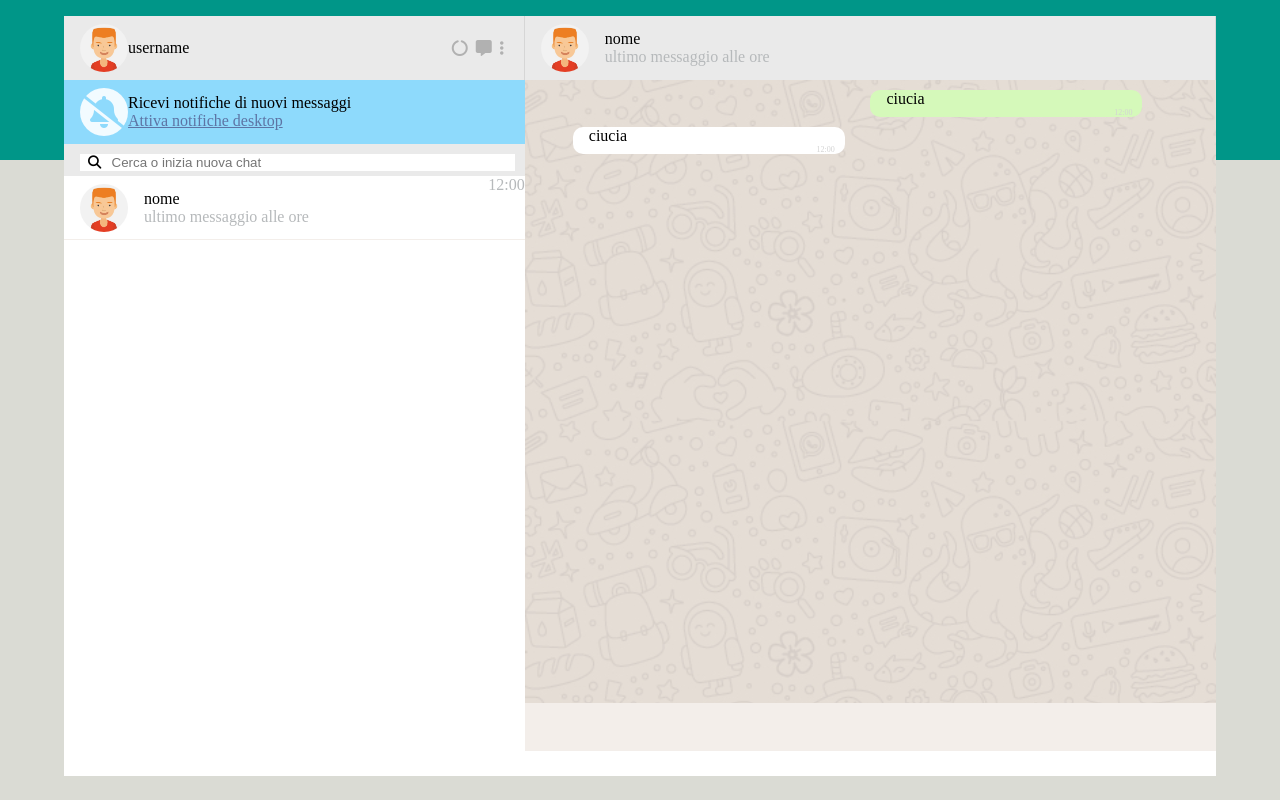
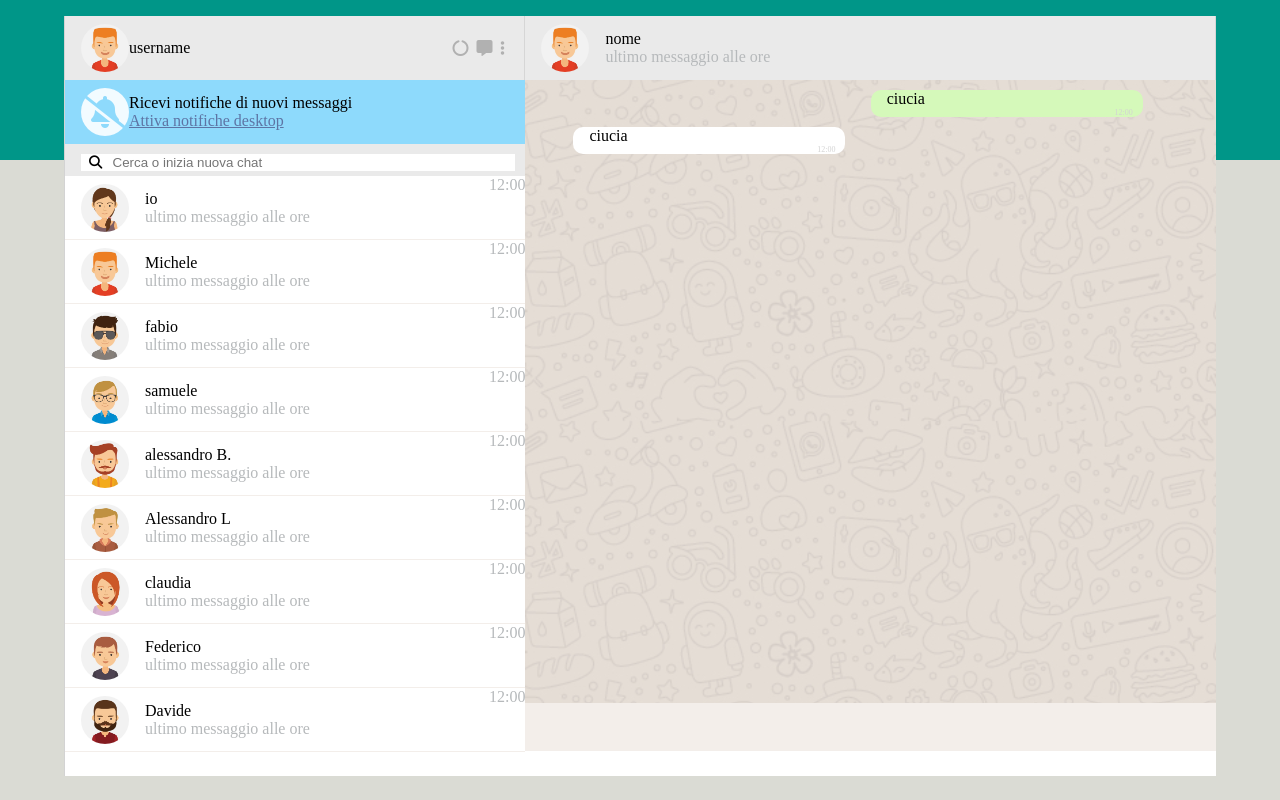
Before and after one commit to sidra1991/vue-boolzapp, a plain HTML site: page index.html in a window 1280 px wide. Drawn offline with nearby package versions, Linux system fonts and the light colour scheme.

Commit message:
ci sono tutti

```diff
--- a/index.html
+++ b/index.html
@@ -11,7 +11,7 @@
 
 <body>
 
-    <div class=" webApp ">
+    <div id="webApp">
         <div class="rectangle">
             <div class="containerApp">
                 <div class="leftApp">
@@ -37,19 +37,24 @@
                         <button class="sebtn" type="button"> <i class="fa-solid fa-magnifying-glass"></i></button>
                         <input class="sebtn sein" type="text" placeholder="Cerca o inizia nuova chat">
                     </div>
+
+                    <!-- lista amici -->
+
                     <div class="friends">
-                        <div class="friend">
-                            <img class="avatar" src="img/avatar_1.jpg" alt="">
+                        <div v-for="(el, index) in boolzappList" class="friend" @click="cange">
+                            <img class="avatar" :src="boolzappList[index].avatar" alt="">
                             <div class="text">
-                                <span>nome</span>
+                                <span>{{el.user}}</span>
                                 <p class="ttxx"> ultimo messaggio alle ore </p>
                             </div>
-                            <span class="time"> 12:00 </span>
+                            <span class="time"> {{el.uTime}} </span>
                         </div>
                     </div>
                 </div>
+
+
                 <div class="rightApp">
-                    <div class="user">
+                    <div class="user"  >
                         <img class="avatar" src="img/avatar_1.jpg" alt="">
                         <div class="text">
                             <span>nome</span>
--- a/stile/script.js
+++ b/stile/script.js
@@ -0,0 +1,126 @@
+
+
+const app = new Vue({
+    el: '#webApp',
+    data:{
+        boolzappList:[
+            {
+                id: 0,
+                user: 'io',
+                avatar: "img/avatar_io.jpg",
+                uTime: "12:00",
+                message: [
+                    {
+                        content:"hai portato giu il cane?",
+                        hours:"15:30",
+                    },
+                    {
+                        content:"ricordati di stendere i panni",
+                        hours:"15:50"
+                    },
+                ],
+            },
+            {
+                id: 1,
+                user: "Michele",
+                avatar: "img/avatar_1.jpg",
+                uTime: "12:00",
+                message: [
+                    {
+                        content:"si tutto fatto",
+                        hours:"16:15",
+                    },
+                ],
+            },
+            {
+                id: 2,
+                user: "fabio",
+                avatar: `img/avatar_2.jpg`,
+                uTime: "12:00",
+                message: [
+                    {
+                        content:"",
+                        hours:"",
+                    },
+                ],
+            },
+            {
+                id: 3,
+                user: "samuele",
+                avatar: `img/avatar_3.jpg`,
+                uTime: "12:00",
+                message: [
+                    {
+                        content:"",
+                        hours:"",
+                    },
+                ],
+            },
+            {
+                id: 4,
+                user: "alessandro B.",
+                avatar: `img/avatar_4.jpg`,
+                uTime: "12:00",
+                message: [
+                    {
+                        content:"",
+                        hours:"",
+                    },
+                ],
+            },
+            {
+                id: 5,
+                user: "Alessandro L",
+                avatar: `img/avatar_5.jpg`,
+                uTime: "12:00",
+                message: [
+                    {
+                        content:"",
+                        hours:"",
+                    },
+                ],
+            },
+            {
+                id: 6,
+                user: "claudia",
+                avatar: `img/avatar_6.jpg`,
+                uTime: "12:00",
+                message: [
+                    {
+                        content:"",
+                        hours:"",
+                    },
+                ],
+            },
+            {
+                id: 7,
+                user: "Federico",
+                avatar: `img/avatar_7.jpg`,
+                uTime: "12:00",
+                message: [
+                    {
+                        content:"",
+                        hours:"",
+                    },
+                ],
+            },
+            {
+                id: 8,
+                user: "Davide",
+                avatar: `img/avatar_8.jpg`,
+                uTime: "12:00",
+                message: [
+                    {
+                        content:"",
+                        hours:"",
+                    },
+                ],
+            },
+        ],
+    },
+    methods:{
+
+
+
+    },
+});
--- a/stile/stile.css
+++ b/stile/stile.css
@@ -3,7 +3,7 @@
     margin: 0;
 }
 
-.webApp {
+#webApp {
     height: 100vh;
     width: 100vw;
     background-color: #dadbd4;
@@ -22,6 +22,7 @@
     background-color: white;
     display: flex;
     overflow: hidden;
+    border-left: 1px solid lightgray;
 }
 
 .leftApp {
```
